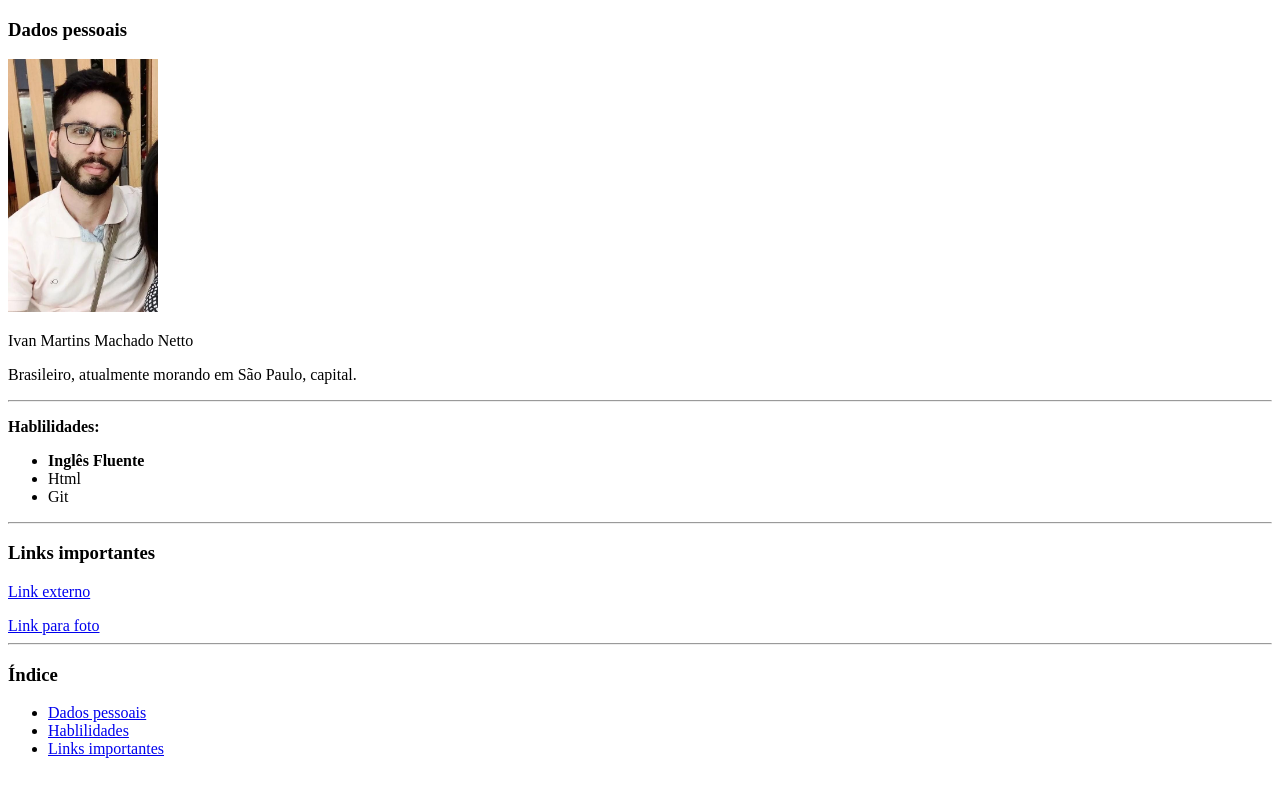
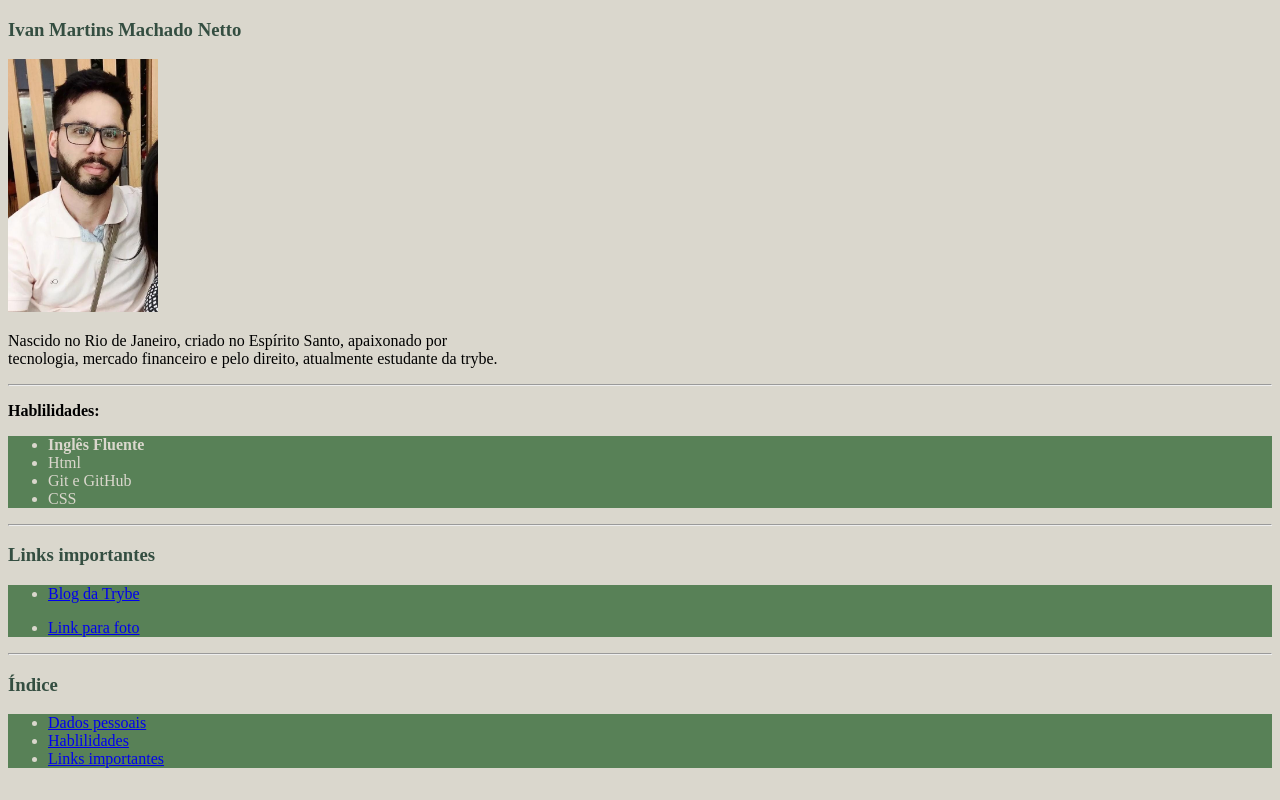
Before and after one commit to Ivanzmartins/Ivanzmartins.github.io, a plain HTML site: page index.html in a window 1280 px wide. Drawn offline with Linux system fonts and the light colour scheme.

Commit message:
Estiliza index

```diff
--- a/index.html
+++ b/index.html
@@ -4,28 +4,47 @@
     <meta charset="UTF-8">
     <meta http-equiv="X-UA-Compatible" content="IE=edge">
     <meta name="viewport" content="width=device-width, initial-scale=1.0">
-    <title>Portfolio WEB</title>
+    <title>Ivan Martins Machado Netto</title>
+    <style>
+
+      h3 {
+          color: #344e41;
+       }
+       body {
+background-color: #dad7cd  ;
+       }
+       ul{
+           color: #dad7cd;
+           background-color: #588157;
+       }
+
+    </style>
 </head>
 <body>
 
-    <h3>Dados pessoais</h1>
+    <h3>Ivan Martins Machado Netto</h3>
         <img src="WhatsApp Image 2022-05-05 at 18.33.00.jpeg" width="150" alt="Foto de Ivan Martins Machado Netto">
         <p></p>
-        Ivan Martins Machado Netto
-        <p>  Brasileiro, atualmente morando em São Paulo, capital.
+
+        <p>  Nascido no Rio de Janeiro, criado no Espírito Santo, apaixonado por <br>tecnologia, mercado financeiro e pelo direito, atualmente estudante da trybe.
             <hr>
             <p><strong>Hablilidades:</strong></p>
             <ul><li> <strong>Inglês Fluente</strong> </li>
                 <li>Html</li>
-                <li>Git</li>
+                <li>Git e GitHub</li>
+                <li>CSS</li>
 
 
             </ul>
             <hr>
 <h3>Links importantes</h3>
-            <a href="https://app.betrybe.com/course/trybe-talks">Link externo</a><p></p>
-  <a href="http://127.0.0.1:5500/WhatsApp%20Image%202022-05-05%20at%2018.33.00.jpeg">Link para foto</a>
+<ul>
+    <li><a href="https://blog.betrybe.com/">Blog da Trybe</a><p></p></li>
+    <li><a href="http://127.0.0.1:5500/WhatsApp%20Image%202022-05-05%20at%2018.33.00.jpeg">Link para foto</a></li>
+</ul>
+
   <hr>
+
   <h3>Índice</h3>
 <ul><li><a href="http://127.0.0.1:5500/index.html#:~:text=Dados%20pessoais,-Ivan%20Martins%20Machado">Dados pessoais</a></li>
 <li><a href="http://127.0.0.1:5500/index.html#:~:text=S%C3%A3o%20Paulo%2C%20capital.-,Hablilidades,-%3A">Hablilidades</a></li>
```
